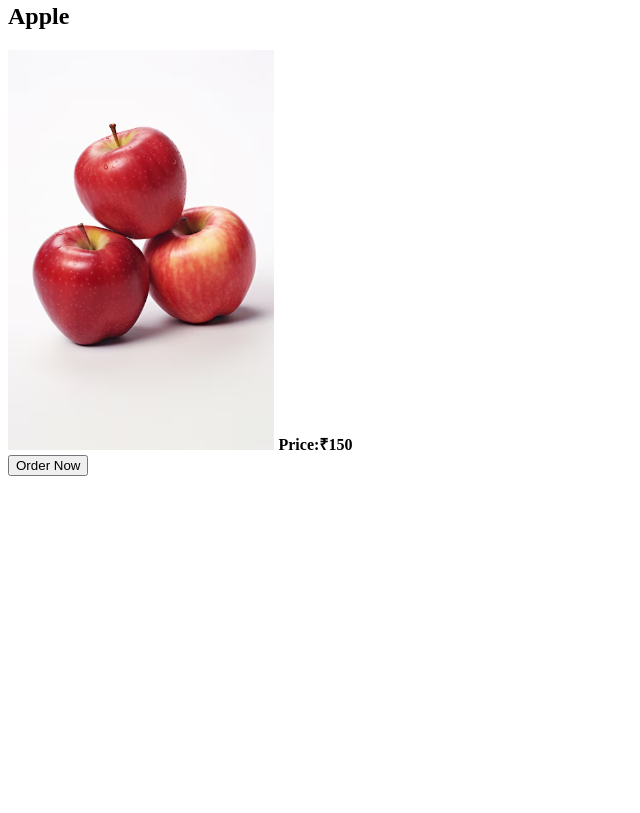
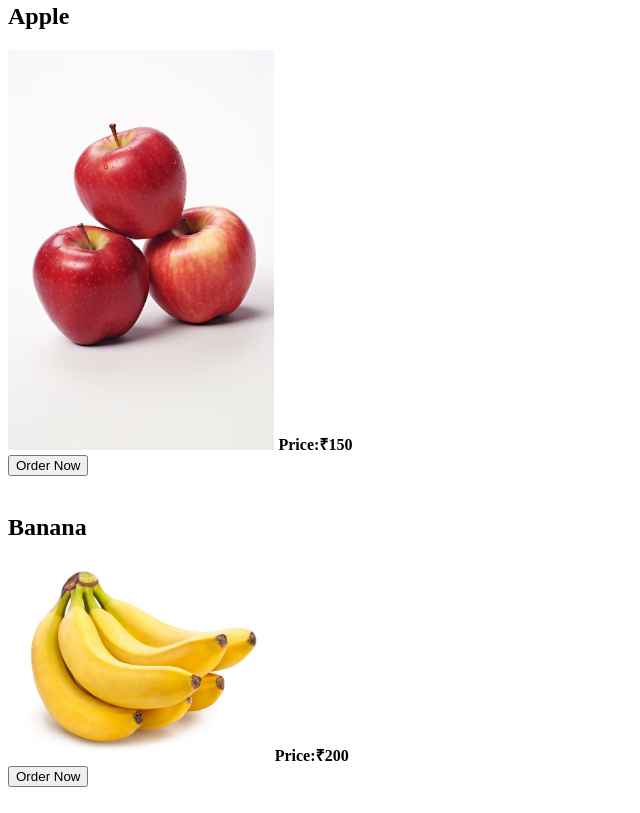
Before and after one commit to Neha-1118/G-13-ICP10-project-1, a plain HTML site: page pages/foods.html in a window 1280 px wide. Shown: the part 709-1522 px from the top of the page, without its empty margins (0-640 px from the left). Before the commit the page ends 1193 px from the top, so only its background shows below. Drawn offline with Linux system fonts and the light colour scheme.

Commit message:
button added

```diff
--- a/pages/foods.html
+++ b/pages/foods.html
@@ -25,6 +25,15 @@
          </br>
          <button> Order Now</button>
     </div>
+    </br>
+    <div>
+        <h2> Banana</h2>
+        <img src="/images/Banana.png"height="200px"/>
+        <b>Price:₹200</b>
+        <br/>
+        <button> Order Now</button>
+    </div>
+    </br>
 
 
 
```
